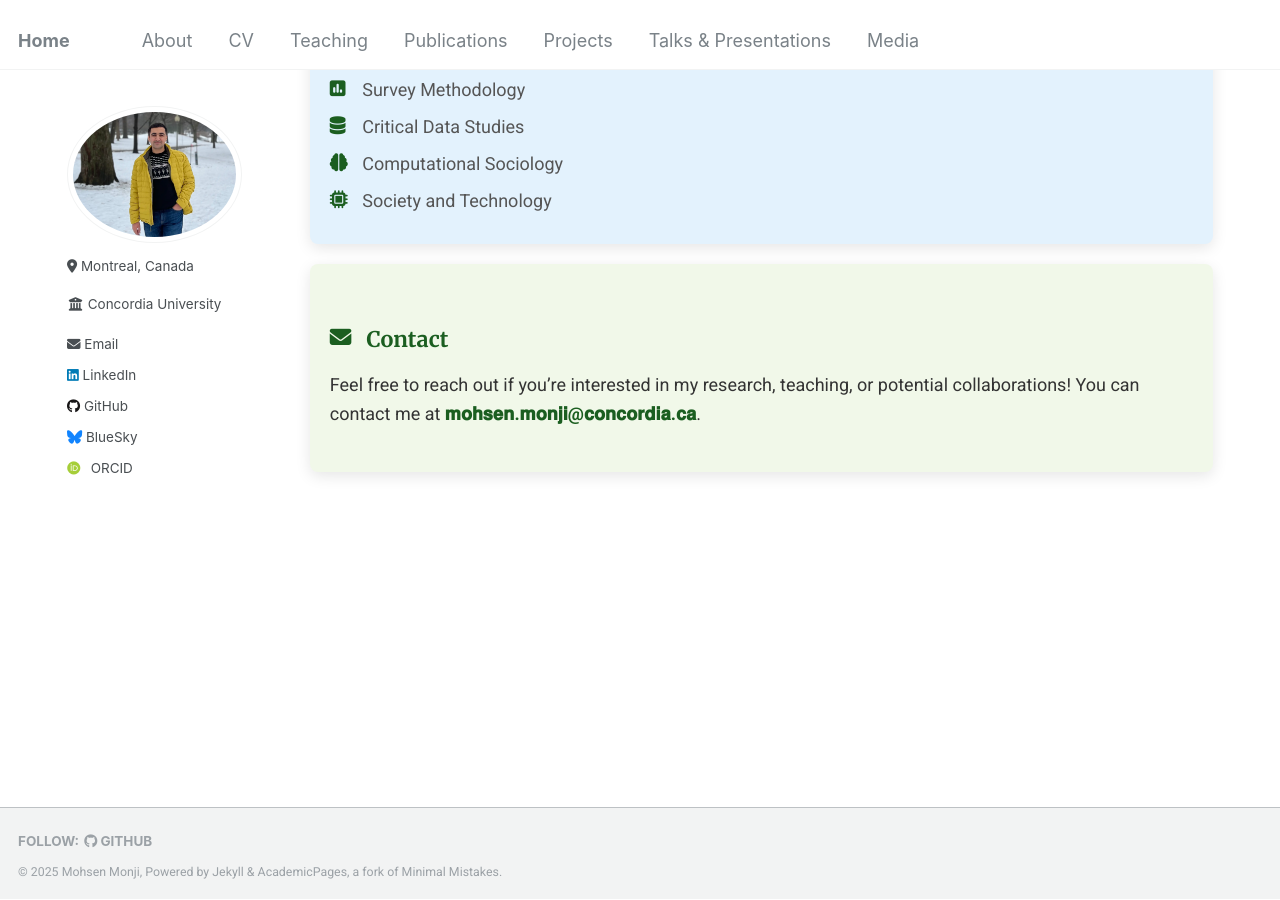
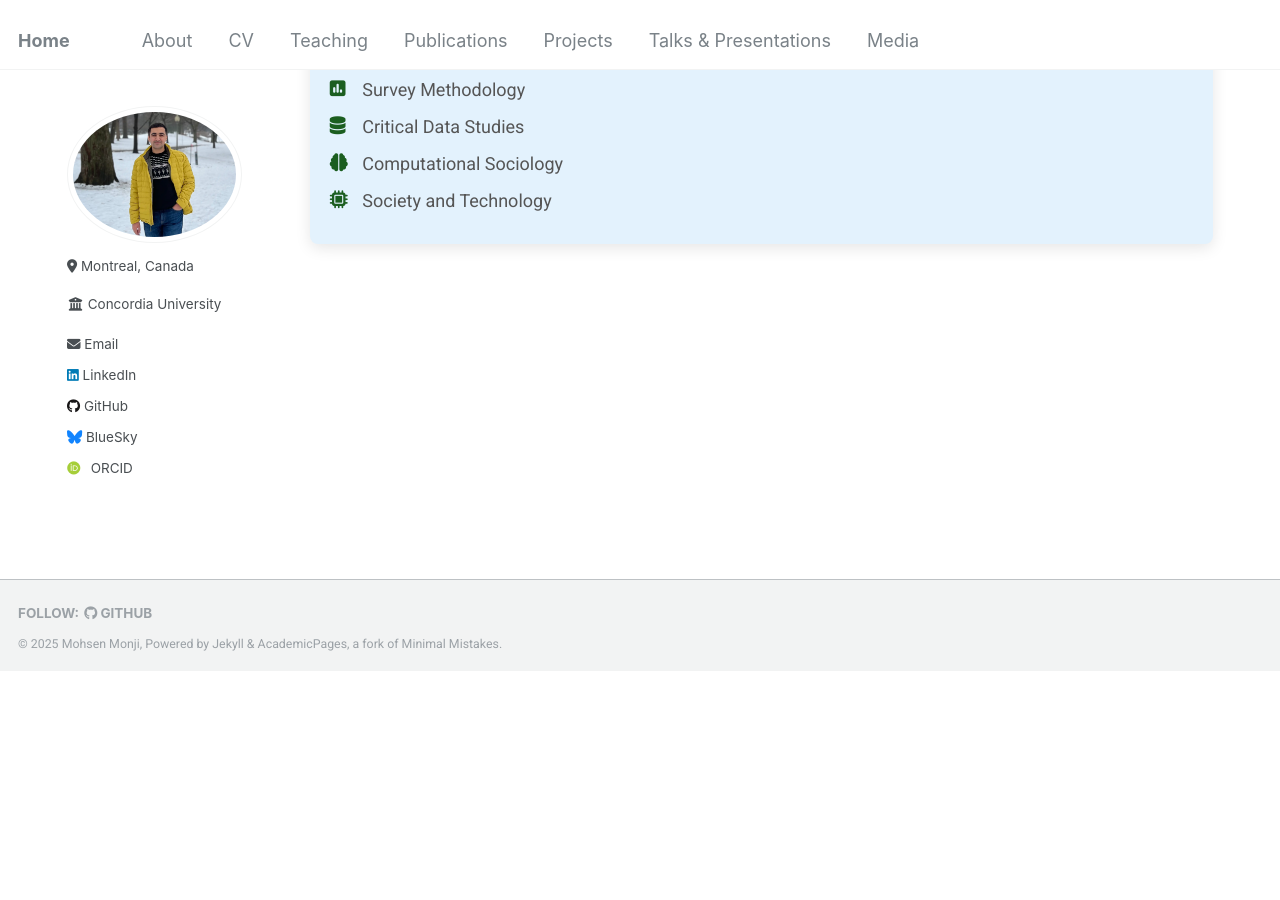
Before and after one commit to Mohsnmonji/mohsnmonji.github.io, a Jekyll site: the page built from about-me.md, in a window 1280 px wide and 900 px high, scrolled down 897 px. Built offline with Jekyll 4.4.1, drawn with Linux system fonts in a browser that asks for light colours; some web fonts are replaced; after the commit the page ends 1569 px from its top, so only the background shows below that.

Commit message:
Update about-me.md

```diff
--- a/about-me.md
+++ b/about-me.md
@@ -129,11 +129,3 @@ author_profile: true
     <li><i class="fas fa-microchip icon"></i> Society and Technology</li>
   </ul>
 </div>
-
-<div class="card">
-  <h3><i class="fas fa-envelope icon"></i> Contact</h3>
-  <p>
-    Feel free to reach out if you’re interested in my research, teaching, or potential collaborations!
-    You can contact me at <span class="email">𝐦𝐨𝐡𝐬𝐞𝐧.𝐦𝐨𝐧𝐣𝐢@𝐜𝐨𝐧𝐜𝐨𝐫𝐝𝐢𝐚.𝐜𝐚</span>.
-  </p>
-</div>
```
